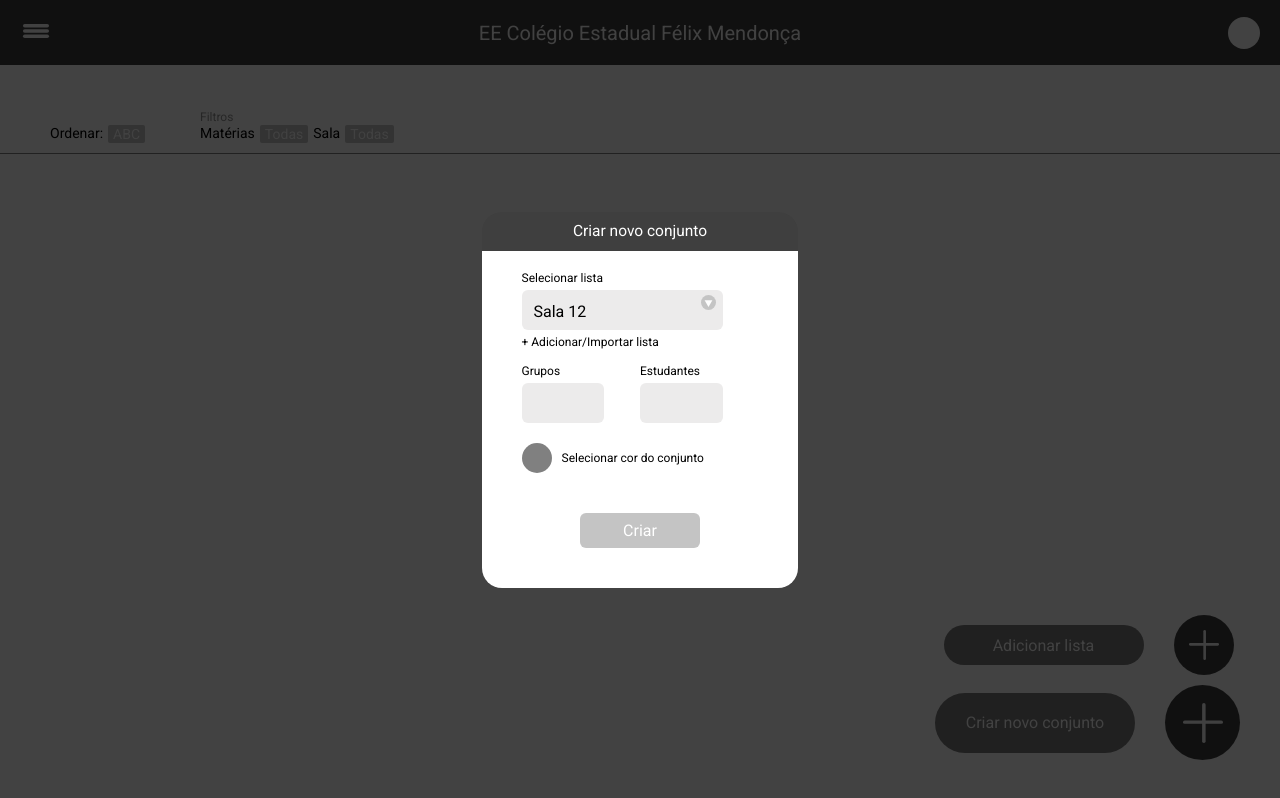
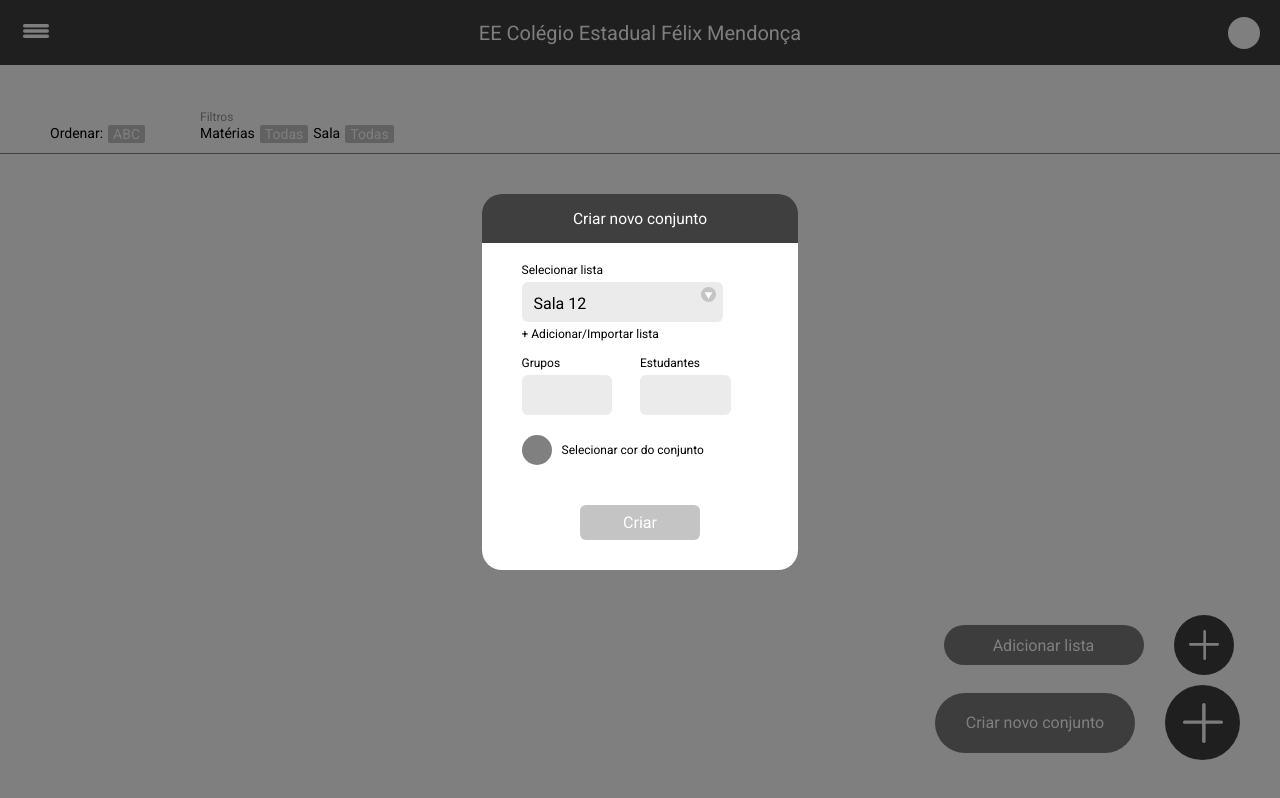
Before and after one commit to tavieto/groups-generator-js, a website: page app/page/index.html in a window 1280 px wide. Both pictures are taken after a click on the link "Criar novo conjunto". Drawn offline with Linux system fonts and the light colour scheme; no server answers.

Commit message:
fix bugs

```diff
--- a/app/page/index.html
+++ b/app/page/index.html
@@ -102,7 +102,6 @@
         </div>
     </div>
 
-    <div id="conteiner_up" onclick="fechaNovosGrupos()">
     <div id="conteiner">
         <div id="header">
             <div id="title">
@@ -140,8 +139,10 @@
                 </div>
 
                 <div id="div-color">
+                    <a href="javascript:void(0);">
                         <div id="color"></div>
                         <div id="text" class="label">Selecionar cor do conjunto</div>
+                    </a>
                 </div>
 
                 <div id="btn-content">
@@ -153,7 +154,7 @@
             </div>
         </div>
     </div>
-    </div>
+
 
 <script src="../scripts/main.js"></script>
 <script src="../scripts/buttons.js"></script>
--- a/app/scripts/buttons.js
+++ b/app/scripts/buttons.js
@@ -1,9 +1,16 @@
 function abreNovosGrupos() {
-    document.querySelector('#conteiner_up').style.visibility = 'visible';
-    document.querySelector('#conteiner_up').style.opacity = '1';
+    document.querySelector('#conteiner').style.visibility = 'visible';
+    document.querySelector('#conteiner').style.opacity = '1';
+    document.querySelector('#tela-transparente').style.width = "100vw"
+    document.querySelector('#tela-transparente').style.height = "100vh"
+    document.querySelector('#tela-transparente').style.backgroundColor = "rgba(0, 0, 0, 0.5)"
+    document.querySelector('#tela-transparente').setAttribute('onclick', 'fechaNovosGrupos()')
 }
 
-//function fechaNovosGrupos() {
-//    document.querySelector('#conteiner_up').style.visibility = 'hidden';
-//    document.querySelector('#conteiner_up').style.opacity = '0';
-//}
+function fechaNovosGrupos() {
+    document.querySelector('#conteiner').style.visibility = 'hidden';
+    document.querySelector('#conteiner').style.opacity = '0';
+    document.querySelector('#tela-transparente').style.width = "0"
+    document.querySelector('#tela-transparente').style.height = "0"
+    document.querySelector('#tela-transparente').style.backgroundColor = "rgba(0, 0, 0, 0)"
+}
--- a/app/styles/aside-bar.css
+++ b/app/styles/aside-bar.css
@@ -60,10 +60,6 @@ aside #barra-lateral #barra-lateral-topo #inicio {
     position: absolute;
 }
 
-/*aside #barra-lateral #barra-lateral-topo #inicio #logo-inicio{
-
-}*/
-
 aside #barra-lateral #barra-lateral-topo #inicio #titulo-inicio{
     color: var(--color-text);
     font-size: 40px;
@@ -89,5 +85,5 @@ aside #barra-lateral #barra-lateral-corpo {
 
     z-index: 5;
 
-
+    transition: background-color 0.2s;
 }
--- a/app/styles/conteiner.css
+++ b/app/styles/conteiner.css
@@ -1,31 +1,6 @@
 a {
     text-decoration: none;
     color: black;
-}
-
-#conteiner_up {
-    display: flex;
-
-    visibility: hidden;
-    opacity: 0;
-
-    width: 100vw;
-    height: 100vh;
-
-    position: absolute;
-
-    background-color: rgba(0, 0, 0, 0.74);
-
-    top: 0;
-    left: 0;
-
-
-    flex-direction: row;
-
-    justify-content: center;
-    align-items: center;
-
-    transition: visibility 0s, opacity 0.2s;
 }
 
 #conteiner {
@@ -35,18 +10,22 @@ a {
 
     position: relative;
 
+    margin: auto;
+
     width: 316px;
     height: 376px;
 
-    border-radius: 20px;
+    visibility: hidden;
+    opacity: 0;
 
-    left: 0;
-    right: 0;
+    z-index: 10;
+
+    transition: visibility 0s, opacity 0.2s;
 }
 
 #conteiner #header {
     width: 100%;
-    height: 43px;
+    height: 50px;
 
     border-radius: 20px 20px 0 0;
 
@@ -64,7 +43,7 @@ a {
 
 #conteiner #body {
     width: 100%;
-    height: 100%;
+    height: 330px;
 
     background-color: white;
 
@@ -135,7 +114,12 @@ a {
     width: 70%;
     height: 40px;
 
+    font-size: 15px;
+
     border-radius: 6px;
+    padding-left: 8px;
+
+    text-align: center;
 
     background-color: #ECEBEB;
 }
@@ -145,7 +129,7 @@ a {
     margin: 5px 0;
 }
 
-#conteiner #div-color {
+#conteiner #div-color a {
     width: 100%;
 
     display: flex;
--- a/teste.js
+++ /dev/null
@@ -1 +0,0 @@
-console.log('hello world')
```
Lines whose indentation alone changed are shown as unchanged.
